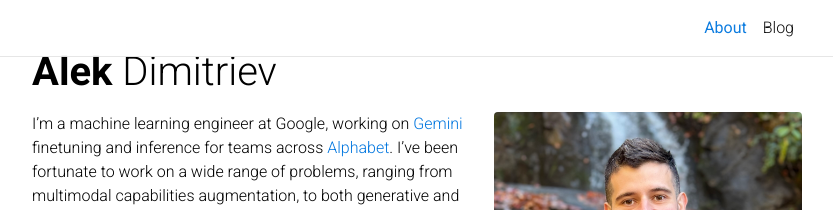
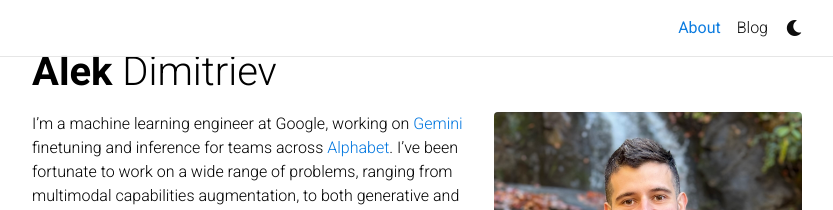
Before and after one commit to alekdimi/alekdimi.github.io, a Jekyll site: the page built from _pages/about.md, in a window 1280 px wide. Shown: the top 210 px of the page, without its empty margins (223-1056 px from the left). Built offline with Jekyll 4.4.1, drawn with Linux system fonts in a browser that asks for light colours; nearby versions of some CDN libraries; full-size pictures stand in for the smaller copies a plugin makes; comment, search, counter and statistics services are not loaded; a style sheet for code colours, icons or effects is not loaded.

Commit message:
Enable darkmode

```diff
--- a/_config.yml
+++ b/_config.yml
@@ -255,7 +255,7 @@ enable_mansory:             true   # enables automatic project cards arangement
 enable_math:                true   # enables math typesetting (uses MathJax)
 enable_tooltips:            false  # enables automatic tooltip links generated
                                    # for each section titles on pages and posts
-enable_darkmode:            false  # enables switching between light/dark modes
+enable_darkmode:            true  # enables switching between light/dark modes
 enable_navbar_social:       false  # enables displaying social links in the
                                    # navbar on the about page
 enable_project_categories:  true   # enables categorization of projects into
```
